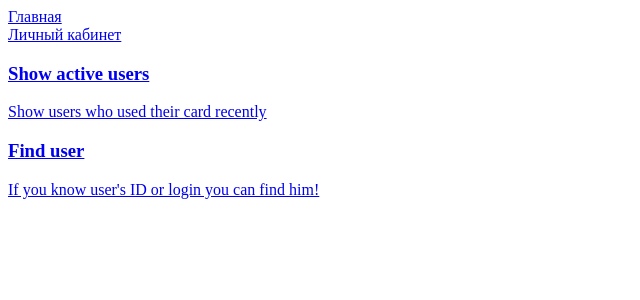
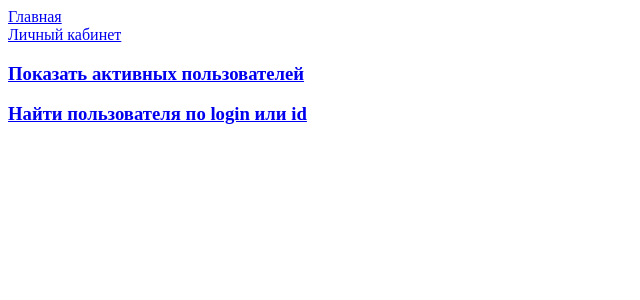
Before and after one commit to Drakon5999/secsem, a Flask app: page / in a window 1280 px wide. Shown: the top 300 px of the page, without its empty margins (0-640 px from the left). Run offline with Flask 2, Linux system fonts and the light colour scheme.

Commit message:
fix get and texts

```diff
--- a/landing/routes.py
+++ b/landing/routes.py
@@ -50,7 +50,7 @@ def users():
 
 @app.route('/by-login', methods=['GET', 'POST'])
 def get_user_login():
-    login = request.form.get('login')
+    login = request.form.get('login') or request.args.get('login')
 
     if login is not None:
         user_query = query_db("SELECT * FROM users where login = ?", (login, ))
@@ -65,7 +65,7 @@ def get_user_login():
 
 @app.route('/by-id', methods=['GET', 'POST'])
 def get_user_id():
-    id = request.form.get('id')
+    id = request.form.get('id') or request.args.get('id')
     print(id)
     if id is not None:
         user_query = query_db("SELECT * FROM users where id = ?", (id, ))
--- a/landing/templates/index.html
+++ b/landing/templates/index.html
@@ -23,8 +23,7 @@
                                 <i class="icon-user-following m-auto text-primary"></i>
                             </div>
 
-                            <h3>Show active users</h3>
-                            <p class="lead mb-0">Show users who used their card recently</p>
+                            <h3>Показать активных пользователей</h3>
                         </a>
                     </div>
                 </div>
@@ -34,8 +33,7 @@
                             <div class="features-icons-icon d-flex">
                                 <i class="fa fa-search m-auto text-primary"></i>
                             </div>
-                            <h3>Find user</h3>
-                            <p class="lead mb-0">If you know user's ID or login you can find him!</p>
+                            <h3>Найти пользователя по login или id</h3>
                         </a>
                     </div>
                 </div>
```
